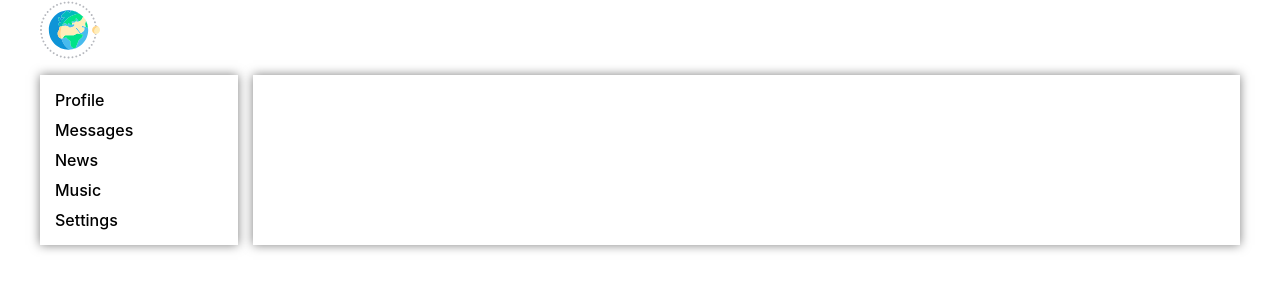
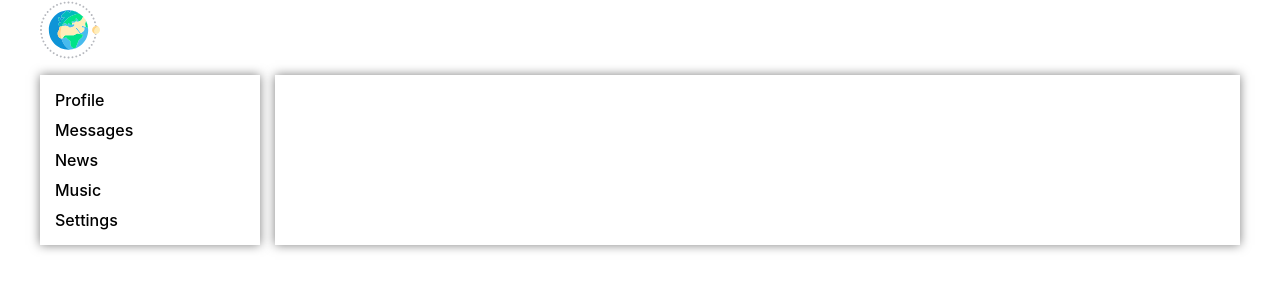
Before and after one commit to mrkain/ReactAPP, a React (Create React App) app: page / in a window 1280 px wide. Shown: the top 300 px of the page. Built offline with nearby package versions, Linux system fonts and the light colour scheme.

Commit message:
правки

```diff
--- a/src/components/Navbar/Navbar.module.css
+++ b/src/components/Navbar/Navbar.module.css
@@ -2,6 +2,7 @@
     grid-area: n;
     padding: 10px;
     box-shadow: 0 0 10px rgba(0,0,0,0.5);
+    min-width: 200px;
 }
 
 .item {
--- a/src/components/Profile/ProfileInfo/ProfileInfo.jsx
+++ b/src/components/Profile/ProfileInfo/ProfileInfo.jsx
@@ -5,7 +5,7 @@ const ProfileInfo = (props) => {
   return (
     <div className={s.profile_info}>
       <div className={s.user_header}>
-        <img src="http://www.animedistrada.it/wp-content/uploads/2018/01/copertina-press-area-1.png" alt=""/>
+        <img className={s.header_img} src="http://www.animedistrada.it/wp-content/uploads/2018/01/copertina-press-area-1.png" alt=""/>
       </div>
       <div className={s.user}>
         <img src="https://photopict.ru/wp-content/uploads/2019/05/krutye-kartinki-na-avu3.jpg" alt=""/>
--- a/src/components/Profile/ProfileInfo/ProfileInfo.module.css
+++ b/src/components/Profile/ProfileInfo/ProfileInfo.module.css
@@ -22,3 +22,7 @@
     color: lightslategray;
     font-weight: 500;
 }
+
+.header_img {
+
+}
```
